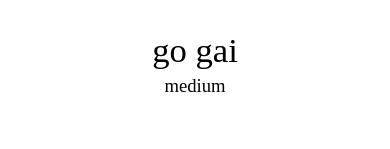
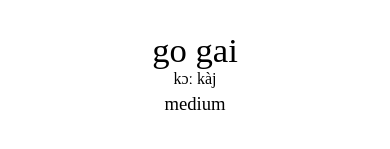
Before and after one commit to dbaldes/thaitrainer, an Angular app: page /consonant/1 in a window 390 px wide. Shown: the part 279-428 px from the top of the page. Built offline with nearby package versions, Linux system fonts and the light colour scheme.

Commit message:
added phonetics

```diff
--- a/src/app/consonant.component.html
+++ b/src/app/consonant.component.html
@@ -1,5 +1,6 @@
 <div *ngIf="consonant" >
   <div class="consonant" >{{consonant.character}}</div>
   <div class="roman" >{{consonant.roman}}</div>
+  <div class="phonetic" >{{consonant.phonetic}}</div>
   <div class="charclass" >{{characterClass}}</div>
 </div>
--- a/src/app/consonant.ts
+++ b/src/app/consonant.ts
@@ -1,6 +1,7 @@
 export class Consonant {
   id: number;
   character: string;
+  phonetic: string;
   roman: string;
   charclass: string;
 }
--- a/src/app/consonants.ts
+++ b/src/app/consonants.ts
@@ -1,48 +1,48 @@
 import { Consonant } from './consonant';
 
 export const CONSONANTS: Consonant[] = [
- {id: 1, character: "ก", "roman": "go gai", charclass: "m" },
- {id: 2, character: "ข", "roman": "kho khai", charclass: "h" },
- {id: 3, character: "ฃ", "roman": "kho khuat",  charclass: "h" },
- {id: 4, character: "ค", "roman": "kho khwai", charclass: "l" },
- {id: 5, character: "ฅ", "roman": "kho khon", charclass: "l" },
- {id: 6, character: "ฆ", "roman": "kho rakhang", charclass: "l" },
- {id: 7, character: "ง", "roman": "ngo ngu", charclass: "l" },
- {id: 8, character: "จ", "roman": "cho chan", charclass: "m" },
- {id: 9, character: "ฉ", "roman": "cho ching", charclass: "h" },
- {id: 10, character: "ช", "roman": "cho chang", charclass: "l" },
- {id: 11, character: "ซ", "roman": "so so", charclass: "l" },
- {id: 12, character: "ฌ", "roman": "cho choe", charclass: "l" },
- {id: 13, character: "ญ", "roman": "yo ying", charclass: "l" },
- {id: 14, character: "ฎ", "roman": "do chada", charclass: "m" },
- {id: 15, character: "ฏ", "roman": "dto patak", charclass: "m" },
- {id: 16, character: "ฐ", "roman": "tho than", charclass: "h" },
- {id: 17, character: "ฑ", "roman": "tho nangmontho", charclass: "l" },
- {id: 18, character: "ฒ", "roman": "tho puthao", charclass: "l" },
- {id: 19, character: "ณ", "roman": "no nen", charclass: "l" },
- {id: 20, character: "ด", "roman": "do dek", charclass: "m" },
- {id: 21, character: "ต", "roman": "dto tao", charclass: "m" },
- {id: 22, character: "ถ", "roman": "tho thung", charclass: "h" },
- {id: 23, character: "ท", "roman": "tho thahan", charclass: "l" },
- {id: 24, character: "ธ", "roman": "tho thong", charclass: "l" },
- {id: 25, character: "น", "roman": "no nu", charclass: "l" },
- {id: 26, character: "บ", "roman": "bo baimai", charclass: "m" },
- {id: 27, character: "ป", "roman": "po pla", charclass: "m" },
- {id: 28, character: "ผ", "roman": "pho phueng", charclass: "h" },
- {id: 29, character: "ฝ", "roman": "fo fa", charclass: "h" },
- {id: 30, character: "พ", "roman": "pho phan", charclass: "l" },
- {id: 31, character: "ฟ", "roman": "fo fan", charclass: "l" },
- {id: 32, character: "ภ", "roman": "pho samphao", charclass: "l" },
- {id: 33, character: "ม", "roman": "mo ma", charclass: "l" },
- {id: 34, character: "ย", "roman": "yo yak", charclass: "l" },
- {id: 35, character: "ร", "roman": "ro ruea", charclass: "l" },
- {id: 36, character: "ล", "roman": "lo ling", charclass: "l" },
- {id: 37, character: "ว", "roman": "wo waen", charclass: "l" },
- {id: 38, character: "ศ", "roman": "so sala", charclass: "h" },
- {id: 39, character: "ษ", "roman": "so ruesi", charclass: "h" },
- {id: 40, character: "ส", "roman": "so suea", charclass: "h" },
- {id: 41, character: "ห", "roman": "ho hip", charclass: "h" },
- {id: 42, character: "ฬ", "roman": "lo chula", charclass: "l" },
- {id: 43, character: "อ", "roman": "o ang", charclass: "m" },
- {id: 44, character: "ฮ", "roman": "ho nokhug", charclass: "l" }
+ {id: 1, character: "ก", "phonetic": "kɔː kàj", "roman": "go gai", charclass: "m" },
+ {id: 2, character: "ข", "phonetic": "kʰɔ̌ː kʰàj", "roman": "kho khai", charclass: "h" },
+ {id: 3, character: "ฃ", "phonetic": "kʰɔ̌ː kʰùat", "roman": "kho khuat",  charclass: "h" },
+ {id: 4, character: "ค", "phonetic": "kʰɔː kʰwaːj", "roman": "kho khwai", charclass: "l" },
+ {id: 5, character: "ฅ", "phonetic": "kʰɔː kʰon", "roman": "kho khon", charclass: "l" },
+ {id: 6, character: "ฆ", "phonetic": "kʰɔː rákʰaŋ", "roman": "kho rakhang", charclass: "l" },
+ {id: 7, character: "ง", "phonetic": "ŋɔː ŋuː", "roman": "ngo ngu", charclass: "l" },
+ {id: 8, character: "จ", "phonetic": "ʨɔː ʨaːn", "roman": "cho chan", charclass: "m" },
+ {id: 9, character: "ฉ", "phonetic": "ʨʰɔ̌ː ʨʰìŋ", "roman": "cho ching", charclass: "h" },
+ {id: 10, character: "ช", "phonetic": "ʨʰɔː ʨʰáːŋ", "roman": "cho chang", charclass: "l" },
+ {id: 11, character: "ซ", "phonetic": "sɔː sôː", "roman": "so so", charclass: "l" },
+ {id: 12, character: "ฌ", "phonetic": "ʨʰɔː (kà)ʨʰɤː", "roman": "cho choe", charclass: "l" },
+ {id: 13, character: "ญ", "phonetic": "jɔː jǐŋ", "roman": "yo ying", charclass: "l" },
+ {id: 14, character: "ฎ", "phonetic": "dɔː ʨʰádaː", "roman": "do chada", charclass: "m" },
+ {id: 15, character: "ฏ", "phonetic": "tɔː pàtàk", "roman": "dto patak", charclass: "m" },
+ {id: 16, character: "ฐ", "phonetic": "tʰɔ̌ː tʰǎːn", "roman": "tho than", charclass: "h" },
+ {id: 17, character: "ฑ", "phonetic": "tʰɔː montʰoː", "roman": "tho montho", charclass: "l" },
+ {id: 18, character: "ฒ", "phonetic": "tʰɔː pʰûː tʰâw", "roman": "tho puthao", charclass: "l" },
+ {id: 19, character: "ณ", "phonetic": "nɔː neːn", "roman": "no nen", charclass: "l" },
+ {id: 20, character: "ด", "phonetic": "dɔː dèk", "roman": "do dek", charclass: "m" },
+ {id: 21, character: "ต", "phonetic": "tɔː tàw", "roman": "dto tao", charclass: "m" },
+ {id: 22, character: "ถ", "phonetic": "tʰɔ̌ː tʰǔŋ", "roman": "tho thung", charclass: "h" },
+ {id: 23, character: "ท", "phonetic": "tʰɔː tʰáhǎːn", "roman": "tho thahan", charclass: "l" },
+ {id: 24, character: "ธ", "phonetic": "tʰɔː tʰoŋ", "roman": "tho thong", charclass: "l" },
+ {id: 25, character: "น", "phonetic": "nɔː nǔː", "roman": "no nu", charclass: "l" },
+ {id: 26, character: "บ", "phonetic": "bɔː bajmáj", "roman": "bo baimai", charclass: "m" },
+ {id: 27, character: "ป", "phonetic": "pɔː plaː", "roman": "po pla", charclass: "m" },
+ {id: 28, character: "ผ", "phonetic": "pʰɔ̌ː pʰɯ̂ŋ", "roman": "pho phueng", charclass: "h" },
+ {id: 29, character: "ฝ", "phonetic": "fɔ̌ː fǎː", "roman": "fo fa", charclass: "h" },
+ {id: 30, character: "พ", "phonetic": "pʰɔː pʰaːn", "roman": "pho phan", charclass: "l" },
+ {id: 31, character: "ฟ", "phonetic": "fɔː fan", "roman": "fo fan", charclass: "l" },
+ {id: 32, character: "ภ", "phonetic": "pʰɔː sǎmpʰaw", "roman": "pho samphao", charclass: "l" },
+ {id: 33, character: "ม", "phonetic": "mɔː máː", "roman": "mo ma", charclass: "l" },
+ {id: 34, character: "ย", "phonetic": "jɔː ják", "roman": "yo yak", charclass: "l" },
+ {id: 35, character: "ร", "phonetic": "rɔː rɯːa", "roman": "ro ruea", charclass: "l" },
+ {id: 36, character: "ล", "phonetic": "lɔː liŋ", "roman": "lo ling", charclass: "l" },
+ {id: 37, character: "ว", "phonetic": "wɔː wɛ̌ːn", "roman": "wo waen", charclass: "l" },
+ {id: 38, character: "ศ", "phonetic": "sɔ̌ː sǎːlaː", "roman": "so sala", charclass: "h" },
+ {id: 39, character: "ษ", "phonetic": "sɔ̌ː rɯːsǐː", "roman": "so ruesi", charclass: "h" },
+ {id: 40, character: "ส", "phonetic": "sɔ̌ː sɯ̌ːa", "roman": "so suea", charclass: "h" },
+ {id: 41, character: "ห", "phonetic": "hɔ̌ː hìːp", "roman": "ho hip", charclass: "h" },
+ {id: 42, character: "ฬ", "phonetic": "lɔː ʨùlaː", "roman": "lo chula", charclass: "l" },
+ {id: 43, character: "อ", "phonetic": "ʔɔː ʔàːŋ", "roman": "o ang", charclass: "m" },
+ {id: 44, character: "ฮ", "phonetic": "hɔː nók hûːk", "roman": "ho nokhug", charclass: "l" }
 ];
```
